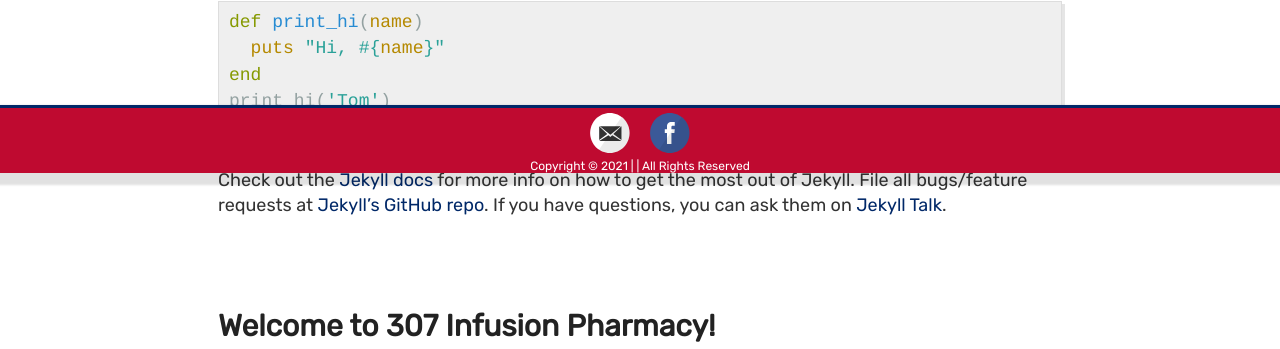
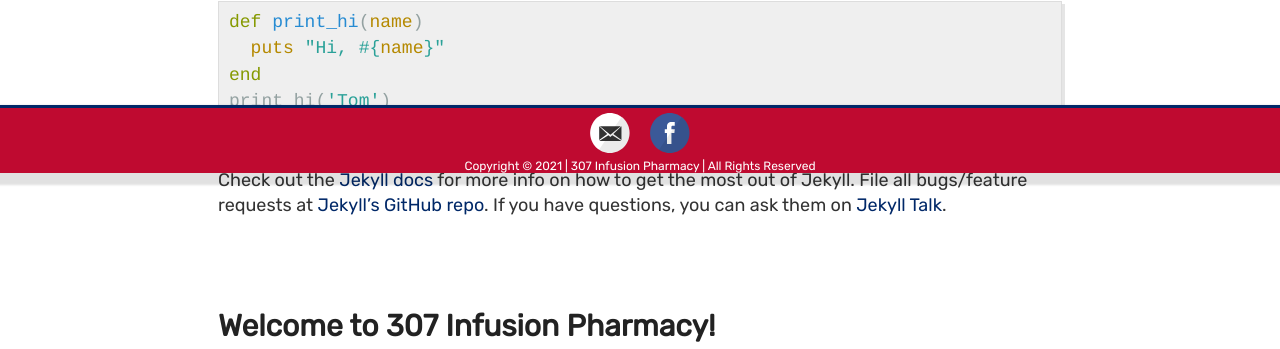
Before and after one commit to NiftyBeard/testsite, a Jekyll site: the page built from index.html, in a window 1280 px wide. Shown: the part 727-1076 px from the top of the page. Built offline with Jekyll 4.4.1, drawn with Linux system fonts in a browser that asks for light colours.

Commit message:
Update _config.yml

```diff
--- a/_config.yml
+++ b/_config.yml
@@ -19,6 +19,7 @@
 # in the templates via {{ site.myvariable }}.
 
 title: 307 Infusion Pharmacy
+name: 307 Infusion Pharmacy
 email: staff@307infusionpharmacy.com
 description: >- # this means to ignore newlines until "baseurl:"
   Welcome to 307 Infusion Pharmacy, Casper Wyoming!
```
